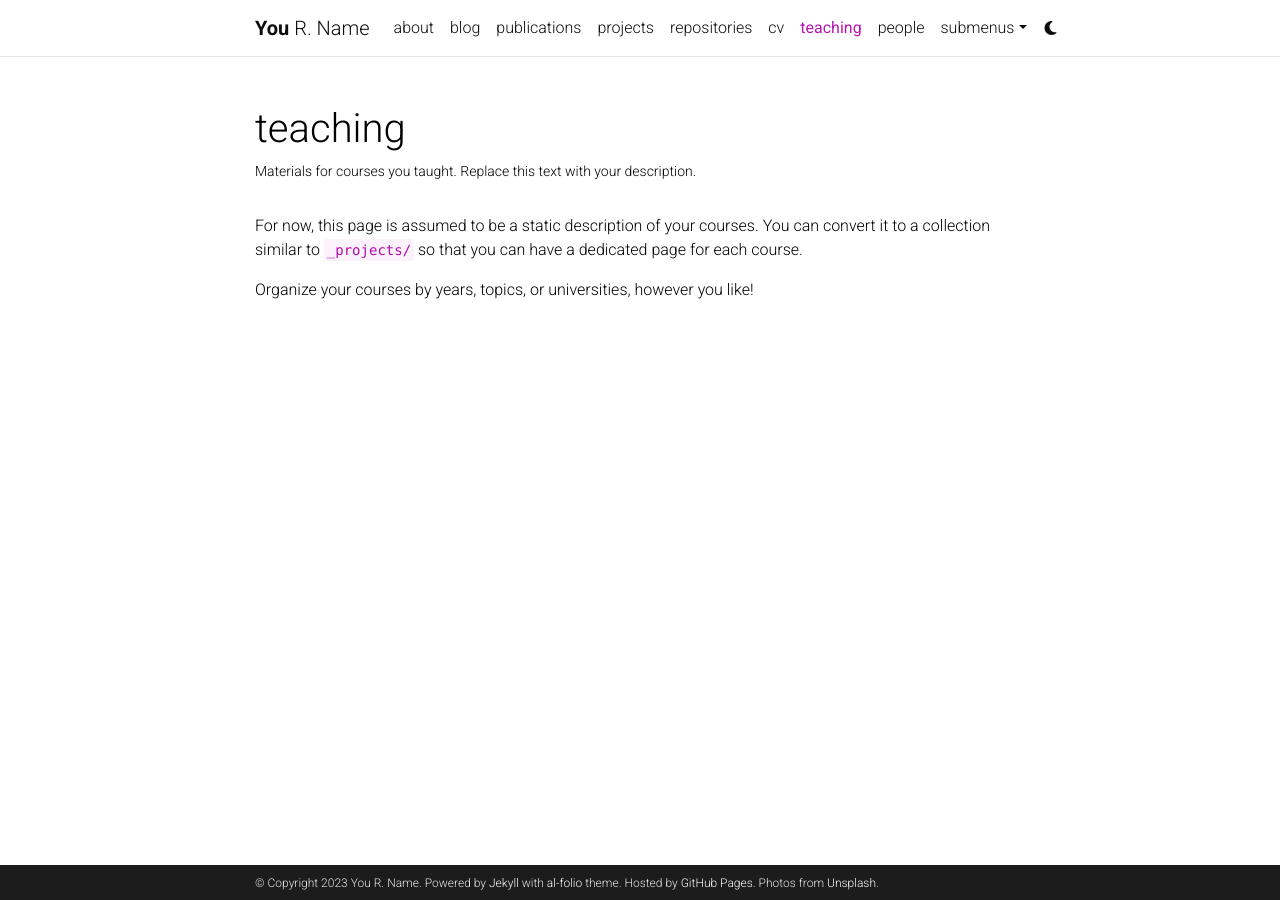
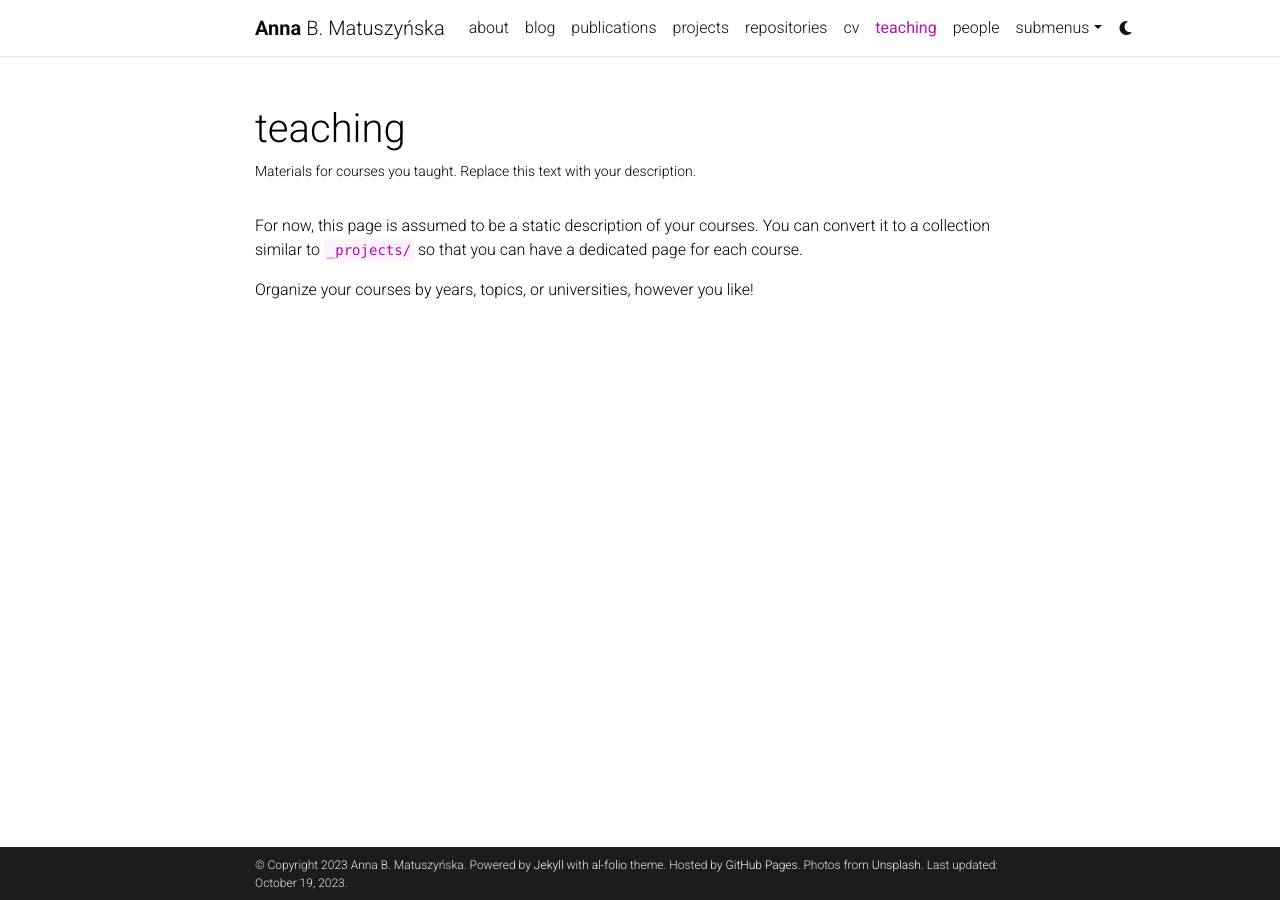
Before and after one commit to AnnaMatuszynska/AnnaMatuszynska.github.io, a Jekyll site: the page built from _pages/teaching.md, in a window 1280 px wide. Built offline with Jekyll 4.4.1, drawn with Linux system fonts in a browser that asks for light colours; comment, search, counter and statistics services are not loaded; a style sheet for code colours, icons or effects is not loaded.

```diff
--- a/_config.yml
+++ b/_config.yml
@@ -3,9 +3,9 @@
 # -----------------------------------------------------------------------------
 
 title: blank # the website title (if blank, full name will be used instead)
-first_name: You
-middle_name: R.
-last_name: Name
+first_name: Anna
+middle_name: B.
+last_name: Matuszyńska
 email: you@example.com
 description: > # the ">" symbol means to ignore newlines until "footer_text:"
   A simple, whitespace theme for academics. Based on [*folio](https://github.com/bogoli/-folio) design.
@@ -13,14 +13,14 @@ footer_text: >
   Powered by <a href="https://jekyllrb.com/" target="_blank">Jekyll</a> with <a href="https://github.com/alshedivat/al-folio">al-folio</a> theme.
   Hosted by <a href="https://pages.github.com/" target="_blank">GitHub Pages</a>.
   Photos from <a href="https://unsplash.com" target="_blank">Unsplash</a>.
-keywords: jekyll, jekyll-theme, academic-website, portfolio-website  # add your own keywords or leave empty
+keywords: computational modelling, photosynthesis, food security, plant research, machine learning, Python  # add your own keywords or leave empty
 
 lang: en # the language of your site (for example: en, fr, cn, ru, etc.)
 icon: ⚛️  # the emoji used as the favicon (alternatively, provide image name in /assets/img/)
 
 url: https://annamatuszynska.github.io # the base hostname & protocol for your site
 baseurl:  # the subpath of your site, e.g. /blog/
-last_updated: false # set to true if you want to display last updated in the footer
+last_updated: true # set to true if you want to display last updated in the footer
 impressum_path:  # set to path to include impressum link in the footer, use the same path as permalink in a page, helps to conform with EU GDPR
 
 # -----------------------------------------------------------------------------
@@ -67,7 +67,7 @@ og_image: # The site-wide (default for all links) Open Graph preview image
 # Social integration
 # -----------------------------------------------------------------------------
 
-github_username: # your GitHub user name
+github_username: AnnaMatuszynska # your GitHub user name
 gitlab_username: # your GitLab user name
 twitter_username: # your Twitter handle
 mastodon_username: # your mastodon instance+username in the format instance.tld/@username
```
